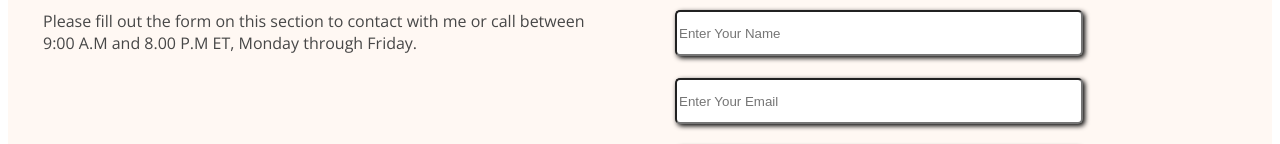
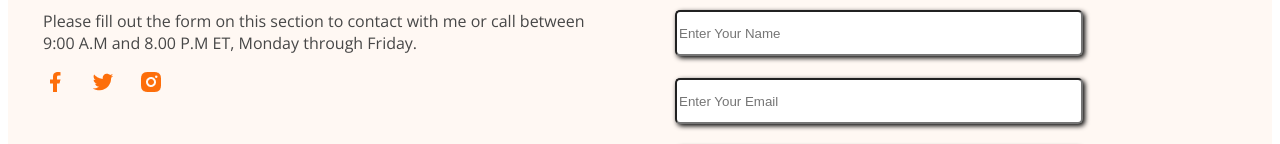
Before and after one commit to junayet4o12/web-developer-portfolio, a plain HTML site: page index.html in a window 1280 px wide. Shown: the part 3527-3671 px from the top of the page. Drawn offline with nearby package versions, Linux system fonts and the light colour scheme.

Commit message:
complete 2

```diff
--- a/index.css
+++ b/index.css
@@ -155,6 +155,8 @@ nav a {
 .skill-container {
     display: flex;
     justify-content: space-around;
+
+
 }
 
 .skill {
@@ -286,3 +288,6 @@ nav a {
 
 
 }
+.img{
+    margin-right: 20px;
+}
--- a/index.html
+++ b/index.html
@@ -181,6 +181,11 @@
                 </h1>
                 <p class="contact-description">Please fill out the form on this section to contact with me or call
                     between 9:00 A.M and 8.00 P.M ET, Monday through Friday.</p>
+                    <div >
+                        <img class="img"  src="images/icons/facebook.png" alt="">
+                        <img class="img" src="images/icons/twitter.png" alt="">
+                        <img class="img" src="images/icons/insta.png" alt="">
+                    </div>
             </div>
             <div class="contact1">
                 <h1 class="contact-title"><br>Let’s Message me</h1>
```
